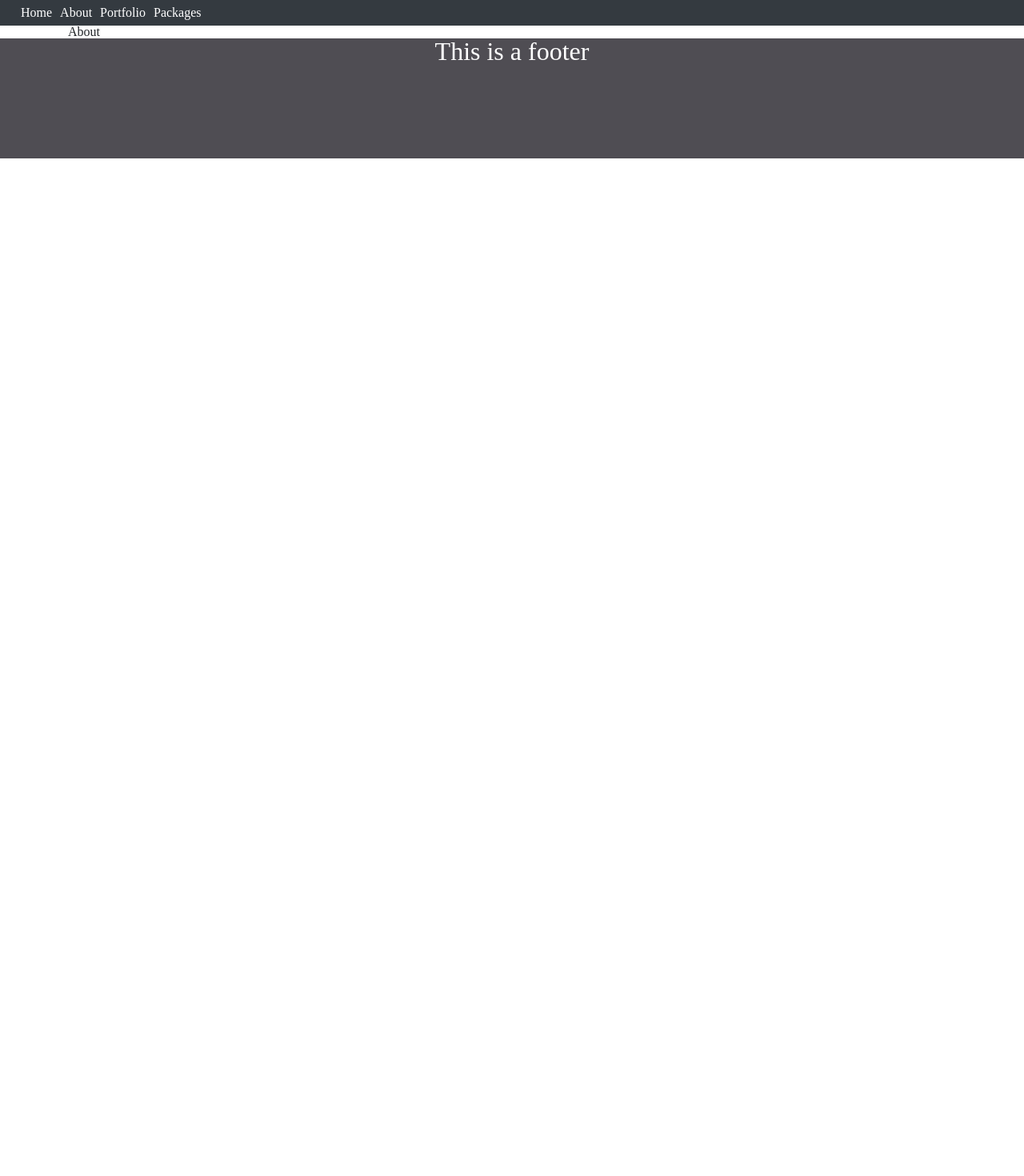
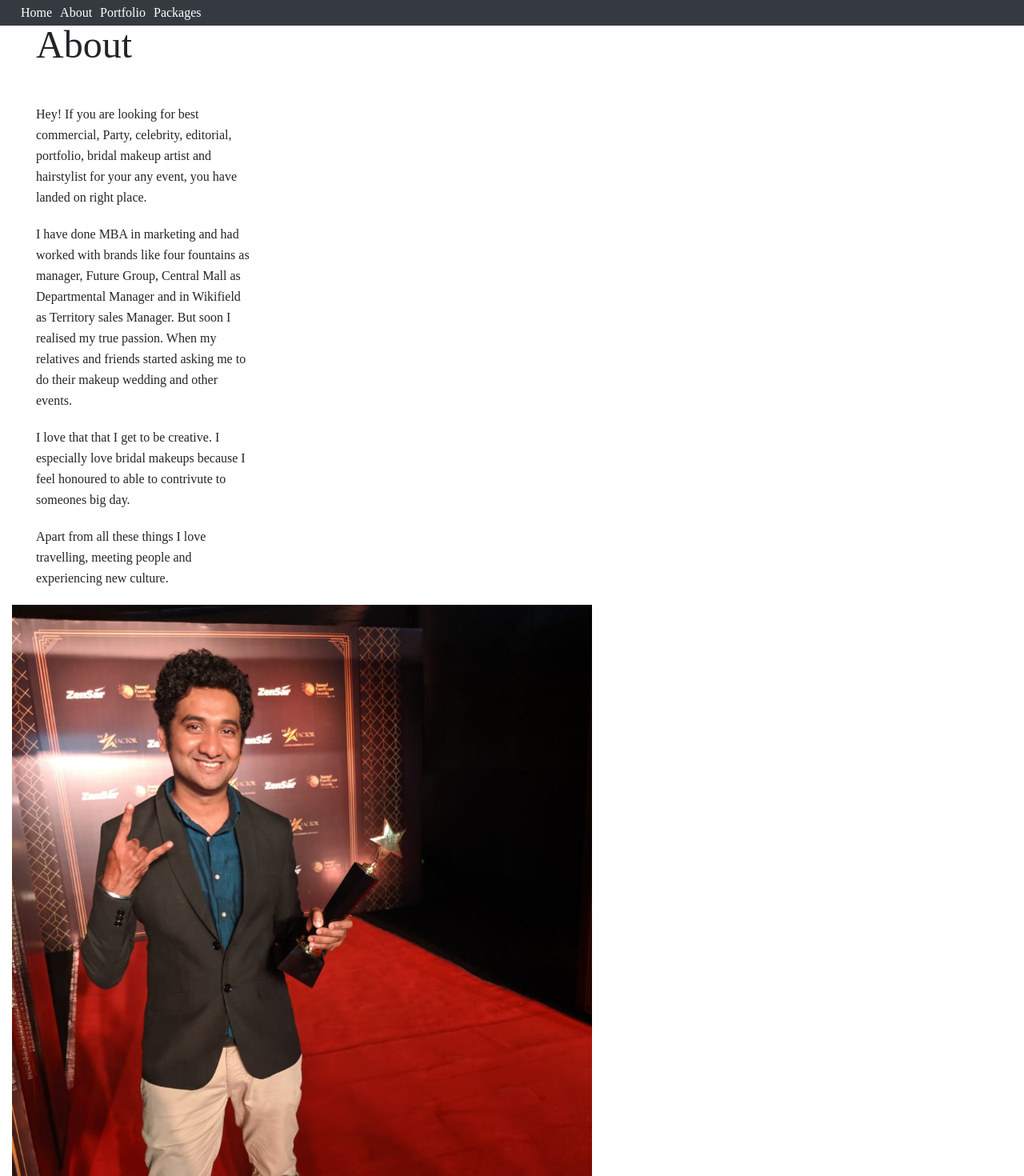
Before and after one commit to Ashishs1390/photo-studio, a React (Create React App) app: page /about in a window 1280 px wide. Shown: the top 1470 px of the page at 80% size. Before the commit the page ends 800 px from the top, so only its background shows below. Built offline with nearby package versions, Linux system fonts and the light colour scheme.

Commit message:
about page

```diff
--- a/src/components/About/About.js
+++ b/src/components/About/About.js
@@ -1,13 +1,40 @@
 import React from 'react';
 import { Container, Row, Col } from 'reactstrap';
-
+import './About.scss'
+import me from './../../images/me.jpeg';
 
 function About(){
     return(
-        <Container>
+        <Container fluid={true}>
             <Row>
-                <Col>
-                    <p>About</p>
+                <Col md="12">
+                    <div className="AboutContainer">
+                        <div className="AboutInfo">
+                            <div className="AboutDesc">
+                            <h2>About</h2>
+                            <div>
+                                <p>Hey! If you are looking for best commercial, Party, celebrity, editorial, portfolio, bridal makeup artist
+                                    and hairstylist for your any event, you have landed on right place.
+                                </p>
+                                <p>
+                                    I have done MBA in marketing and had worked with brands like four fountains as manager, Future Group, Central
+                                    Mall as Departmental Manager and in Wikifield as Territory sales Manager. But soon I realised my true passion.
+                                    When my relatives and friends started asking me to do their makeup wedding and other events.
+                                </p>
+                                <p>
+                                    I love that that I get to be creative. I especially love bridal makeups because I feel honoured to able to contrivute
+                                    to someones big day.
+                                </p>
+                                <p>
+                                    Apart from all these things I love travelling, meeting people and experiencing new culture.
+                                </p>
+                            </div>
+                            </div>
+                            <div className="AboutImage">
+                                {/* <img src={me}></img> */}
+                            </div>
+                        </div>
+                    </div>
                 </Col>
             </Row>
         </Container>
--- /dev/null
+++ b/src/components/About/About.scss
@@ -0,0 +1,44 @@
+.AboutContainer {
+    h2 {
+        font-size: 3rem;
+    }
+    // padding: 0px 120px;
+
+
+}
+
+.AboutInfo {
+    .AboutImage,.AboutDesc {
+        float: left;
+        width: 45%;
+    }
+    .AboutDesc {
+        padding-left: 30px;
+        width: 300px;
+        margin-right: 380px;
+        div{
+            margin-top: 50px;
+
+            p{
+                margin-bottom: 20px;
+                font-size: 16px;
+                line-height: 26px;
+            }
+        }
+    }
+    &::after{
+        display: block;
+        content: '';
+        clear: both;
+    }
+    .AboutImage{
+        width: 58%;
+        background-image: url('./../../images/me.jpeg');
+        height: 90vh;
+        // width: 200px;
+        background-repeat: none;
+        max-width: 100%;
+        // width: 100%;
+        background-size: cover ;
+    }
+}
```
Also changed, not shown: src/images/me.jpeg (added), src/images/sdfdsf.jpg (renamed from src/images/0AP_2265.jpg).
